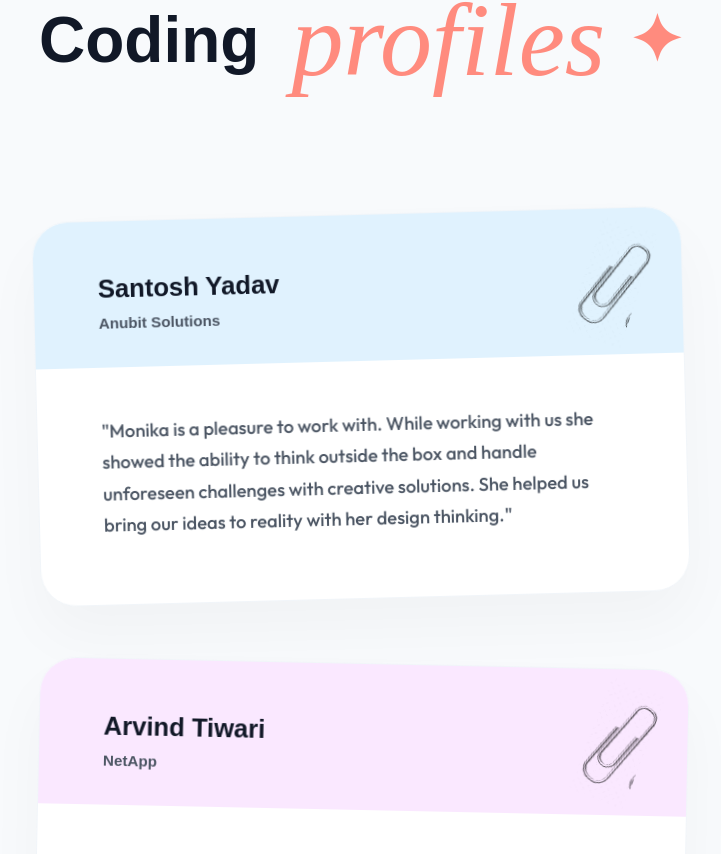
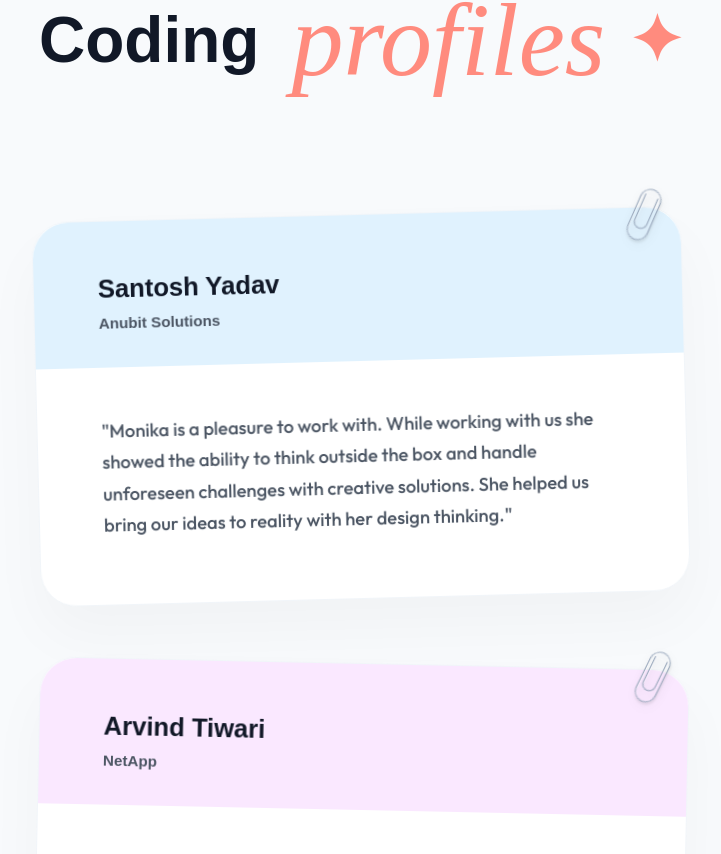
Before and after one commit to jakharmonika364/website-portfolio, a Next.js app: page / in a window 1280 px wide. Shown: the part 4386-5240 px from the top of the page, without its empty margins (279-1000 px from the left). Built offline with nearby package versions, Linux system fonts and the light colour scheme; a web font is replaced by a local one.

Commit message:
style: replaced paperclip image with realistic CSS-drawn clip

```diff
--- a/src/app/globals.css
+++ b/src/app/globals.css
@@ -1518,7 +1518,8 @@ nav ul li a:hover {
   border-radius: 36px;
   box-shadow: 0 30px 60px rgba(0, 0, 0, 0.03);
   /* Lighter, more premium shadow for cards */
-  overflow: hidden;
+  /* overflow: hidden; Removed to allow paperclip to bleed */
+  overflow: visible;
   position: sticky;
   /* Sticky Stacking Override */
   transition: transform 0.6s cubic-bezier(0.19, 1, 0.22, 1), box-shadow 0.6s ease;
@@ -1552,6 +1553,8 @@ nav ul li a:hover {
 .testi-header {
   padding: 3rem 4rem 2rem;
   text-align: left;
+  border-radius: 36px 36px 0 0;
+  /* Match card radius for visible overflow */
 }
 
 .testi-header.sky-blue {
@@ -1597,21 +1600,45 @@ nav ul li a:hover {
 }
 
 /* Original Metallic Clip Integration */
+/* Realistic CSS Paperclip - Naturally Attached */
 .paper-clip {
   position: absolute;
-  top: 1rem;
-  right: 1.8rem;
-  width: 70px;
-  height: 120px;
-  background-image: url("/clip.jpg");
-  background-size: contain;
-  background-repeat: no-repeat;
-  transform: rotate(20deg);
-  z-index: 10;
-  mix-blend-mode: multiply;
-  /* Ensures white BG becomes transparent */
-  filter: contrast(1.1) brightness(1.1);
-  /* Pop the metal */
+  top: -20px;
+  right: 25px;
+  width: 22px;
+  height: 54px;
+  z-index: 100;
+  transform: rotate(25deg);
+  pointer-events: none;
+}
+
+.paper-clip::before {
+  content: "";
+  position: absolute;
+  inset: 0;
+  border: 1.8px solid #94a3b8;
+  border-radius: 12px;
+  background: transparent;
+  box-shadow:
+    inset 0.5px 0.5px 0px rgba(255, 255, 255, 0.8),
+    1px 2px 3px rgba(0, 0, 0, 0.1);
+}
+
+.paper-clip::after {
+  content: "";
+  position: absolute;
+  top: 7px;
+  left: 4px;
+  right: 4px;
+  bottom: 12px;
+  border: 1.8px solid #94a3b8;
+  border-top: none;
+  border-radius: 0 0 10px 10px;
+  box-shadow: inset 0.5px 0.5px 0px rgba(255, 255, 255, 0.5);
+}
+
+.testimonial-card .paper-clip {
+  filter: drop-shadow(2px 3px 5px rgba(0, 0, 0, 0.12));
 }
 
 .item-title {
```
